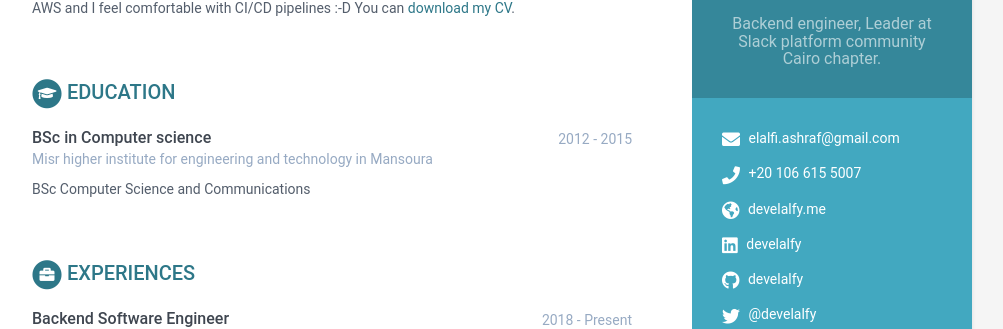
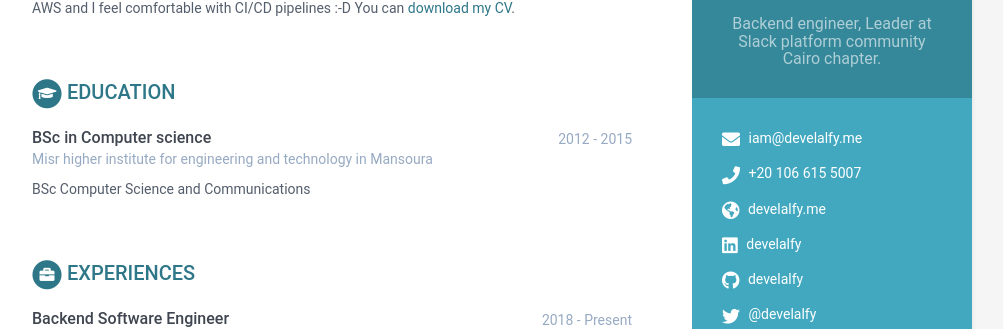
Before and after one commit to develalfy/develalfy.github.io, a Jekyll site: the page built from index.html, in a window 1280 px wide and 900 px high. Shown: the part 205-534 px from the top of the window, without its empty margins (168-1171 px from the left). Built offline with Jekyll 4.4.1, drawn with Linux system fonts in a browser that asks for light colours.

Commit message:
Change email

```diff
--- a/_data/data.yml
+++ b/_data/data.yml
@@ -13,7 +13,7 @@ sidebar:
   avatar: profile.png  #place a 100x100 picture inside /assets/images/ folder and provide the name of the file below
 
   # Sidebar links
-  email: elalfi.ashraf@gmail.com
+  email: iam@develalfy.me
   phone: +20 106 615 5007
   website: develalfy.me #do not add http://
   linkedin: develalfy
```
